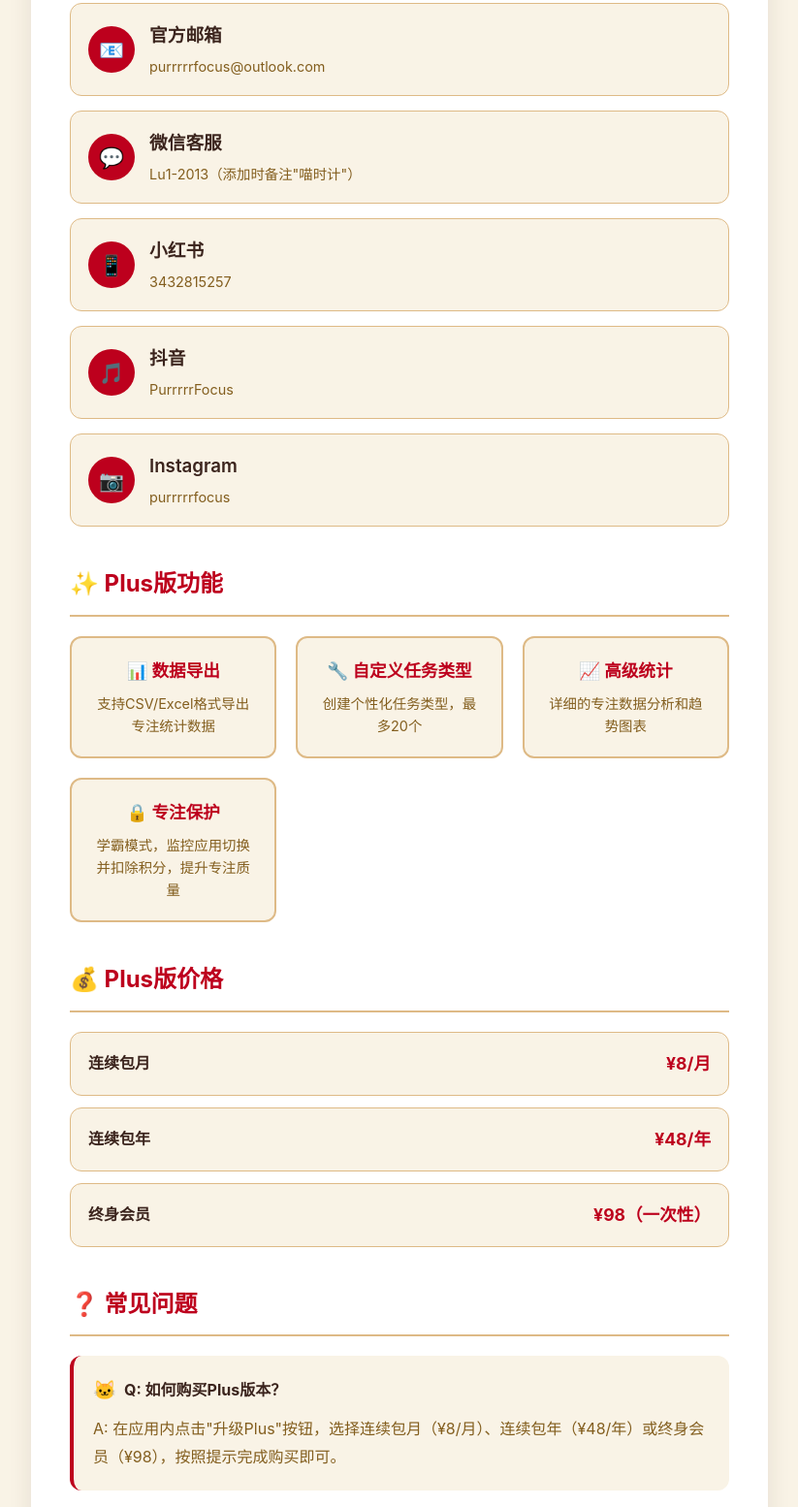
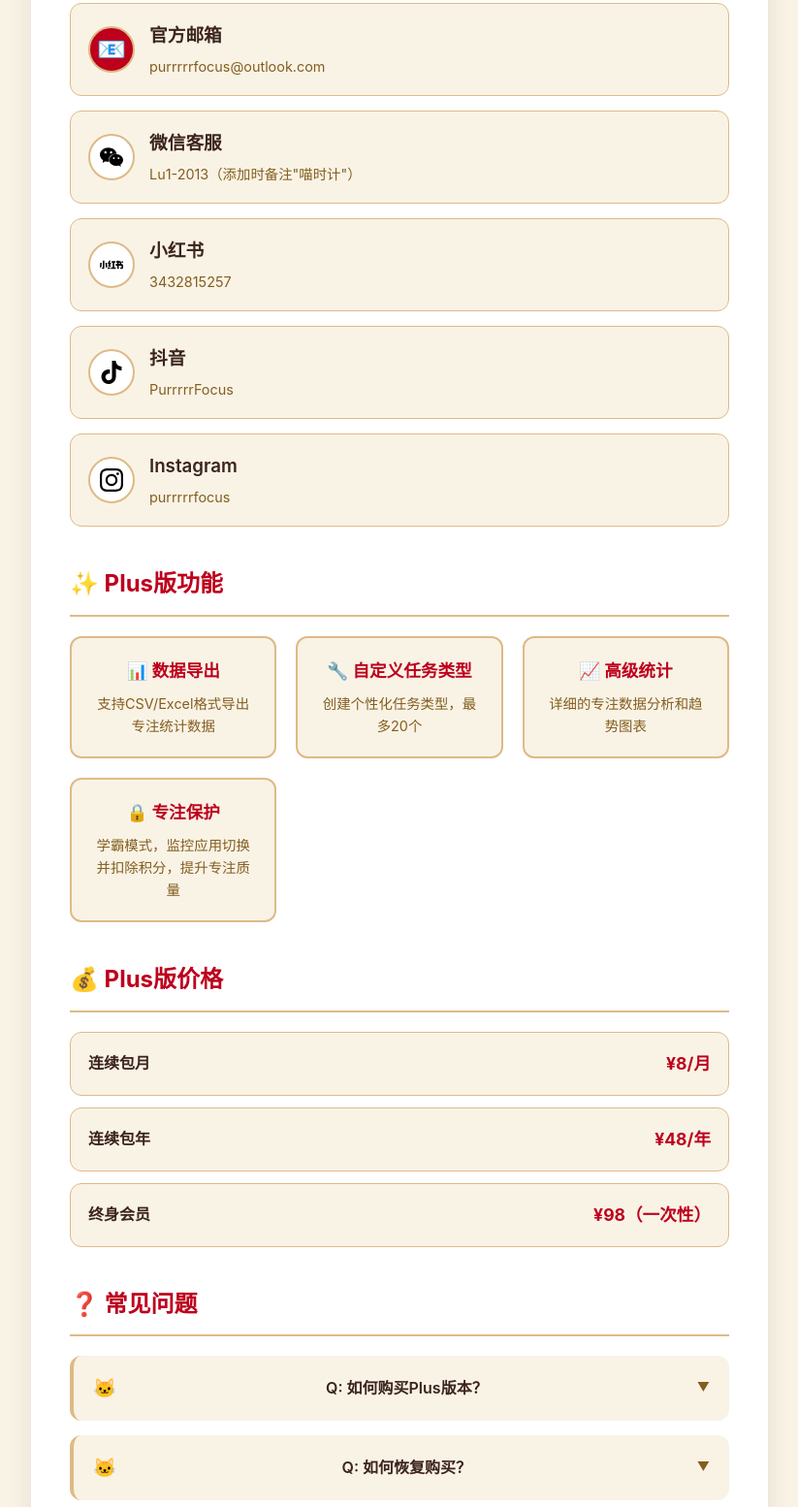
Before and after one commit to louischen737/purrrrrfocus-support, a plain HTML site: page index.html in a window 1280 px wide. Shown: the part 586-2140 px from the top of the page at 97% size, without its empty margins (228-1051 px from the left). Drawn offline with Linux system fonts and the light colour scheme.

Commit message:
Add files via upload

```diff
--- a/index.html
+++ b/index.html
@@ -220,20 +220,44 @@
         .contact-icon {
             width: 48px;
             height: 48px;
-            background: var(--accent);
+            background: var(--bg-card);
             border-radius: 50%;
             display: flex;
             align-items: center;
             justify-content: center;
             margin-right: 15px;
+            flex-shrink: 0;
+            transition: all 0.3s ease;
+            border: 2px solid var(--border);
+            padding: 10px;
+        }
+
+        .contact-icon img {
+            width: 100%;
+            height: 100%;
+            object-fit: contain;
+        }
+
+        .contact-icon svg {
+            width: 100%;
+            height: 100%;
+        }
+
+        /* 邮箱使用系统图标（emoji） */
+        .contact-icon.email {
+            font-size: 1.5em;
+            background: var(--accent);
             color: white;
-            font-size: 1.3em;
-            flex-shrink: 0;
-            transition: transform 0.3s ease;
+            padding: 0;
+            display: flex;
+            align-items: center;
+            justify-content: center;
         }
 
         .contact-item:hover .contact-icon {
             transform: scale(1.1) rotate(5deg);
+            border-color: var(--accent);
+            box-shadow: 0 4px 12px var(--shadow);
         }
 
         .contact-info h3 {
@@ -254,36 +278,66 @@
         }
 
         .faq-item {
-            margin-bottom: 20px;
-            padding: 20px;
+            margin-bottom: 15px;
             background: #F9F3E6;
             border-radius: 12px;
-            border-left: 4px solid var(--accent);
+            border-left: 4px solid var(--border);
             transition: all 0.3s ease;
+            overflow: hidden;
         }
 
-        .faq-item:hover {
-            transform: translateX(5px);
+        .faq-item.active {
+            border-left-color: var(--accent);
             box-shadow: 0 4px 12px var(--shadow);
         }
 
         .faq-question {
-            font-weight: bold;
-            margin-bottom: 10px;
+            font-weight: 600;
+            padding: 18px 20px;
             color: var(--text-primary);
             display: flex;
             align-items: center;
-            gap: 8px;
+            justify-content: space-between;
+            cursor: pointer;
+            user-select: none;
+            transition: color 0.3s ease;
+        }
+
+        .faq-question:hover {
+            color: var(--accent);
         }
 
         .faq-question::before {
             content: "🐱";
             font-size: 1.2em;
+            margin-right: 10px;
+        }
+
+        .faq-question::after {
+            content: "▼";
+            font-size: 0.8em;
+            color: var(--text-secondary);
+            transition: transform 0.3s ease;
+            margin-left: 10px;
+        }
+
+        .faq-item.active .faq-question::after {
+            transform: rotate(180deg);
+            color: var(--accent);
         }
 
         .faq-answer {
             color: var(--text-secondary);
             line-height: 1.8;
+            padding: 0 20px;
+            max-height: 0;
+            overflow: hidden;
+            transition: max-height 0.3s ease, padding 0.3s ease;
+        }
+
+        .faq-item.active .faq-answer {
+            max-height: 500px;
+            padding: 0 20px 18px 20px;
         }
 
         .footer {
@@ -515,7 +569,7 @@
                 <h2>📞 联系我们</h2>
 
                 <div class="contact-item">
-                    <div class="contact-icon">📧</div>
+                    <div class="contact-icon email">📧</div>
                     <div class="contact-info">
                         <h3>官方邮箱</h3>
                         <p>purrrrrfocus@outlook.com</p>
@@ -523,7 +577,9 @@
                 </div>
 
                 <div class="contact-item">
-                    <div class="contact-icon">💬</div>
+                    <div class="contact-icon">
+                        <img src="icons/wechat.svg" alt="WeChat">
+                    </div>
                     <div class="contact-info">
                         <h3>微信客服</h3>
                         <p>Lu1-2013（添加时备注"喵时计"）</p>
@@ -531,7 +587,9 @@
                 </div>
 
                 <div class="contact-item">
-                    <div class="contact-icon">📱</div>
+                    <div class="contact-icon">
+                        <img src="icons/xiaohongshu.svg" alt="Xiaohongshu">
+                    </div>
                     <div class="contact-info">
                         <h3>小红书</h3>
                         <p>3432815257</p>
@@ -539,7 +597,9 @@
                 </div>
 
                 <div class="contact-item">
-                    <div class="contact-icon">🎵</div>
+                    <div class="contact-icon">
+                        <img src="icons/douyin.svg" alt="Douyin">
+                    </div>
                     <div class="contact-info">
                         <h3>抖音</h3>
                         <p>PurrrrrFocus</p>
@@ -547,7 +607,9 @@
                 </div>
 
                 <div class="contact-item">
-                    <div class="contact-icon">📷</div>
+                    <div class="contact-icon">
+                        <img src="icons/instagram.svg" alt="Instagram">
+                    </div>
                     <div class="contact-info">
                         <h3>Instagram</h3>
                         <p>purrrrrfocus</p>
@@ -668,5 +730,35 @@
             <p>让专注成为一种习惯 🐱</p>
         </div>
     </div>
+
+    <script>
+        // FAQ 折叠功能
+        document.addEventListener('DOMContentLoaded', function() {
+            const faqItems = document.querySelectorAll('.faq-item');
+
+            faqItems.forEach(item => {
+                const question = item.querySelector('.faq-question');
+
+                question.addEventListener('click', function() {
+                    // 切换当前项的 active 状态
+                    const isActive = item.classList.contains('active');
+
+                    // 关闭所有其他 FAQ 项
+                    faqItems.forEach(otherItem => {
+                        if (otherItem !== item) {
+                            otherItem.classList.remove('active');
+                        }
+                    });
+
+                    // 切换当前项
+                    if (isActive) {
+                        item.classList.remove('active');
+                    } else {
+                        item.classList.add('active');
+                    }
+                });
+            });
+        });
+    </script>
 </body>
 </html>
```
Also changed, not shown: index-en.html (+104 -17 lines).
